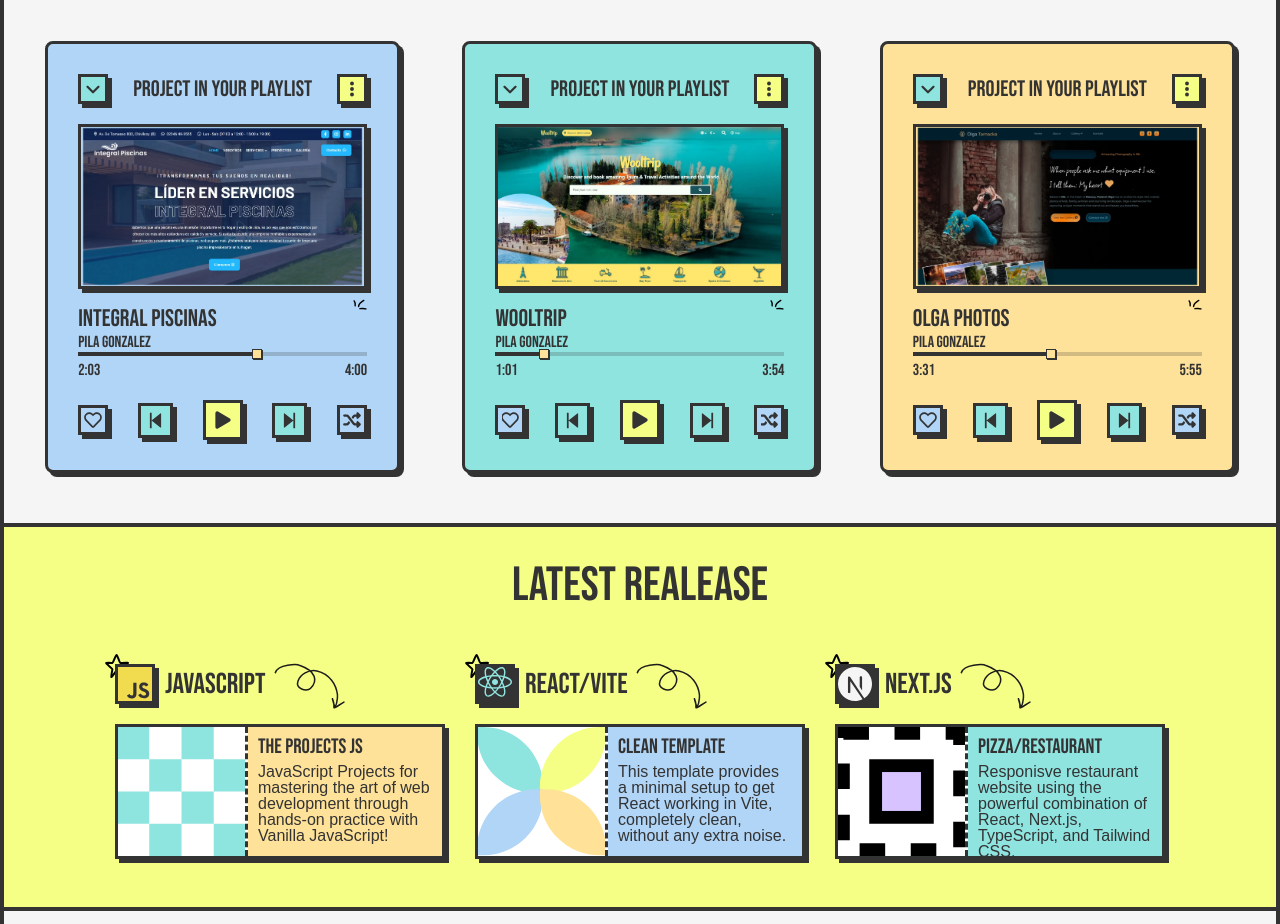
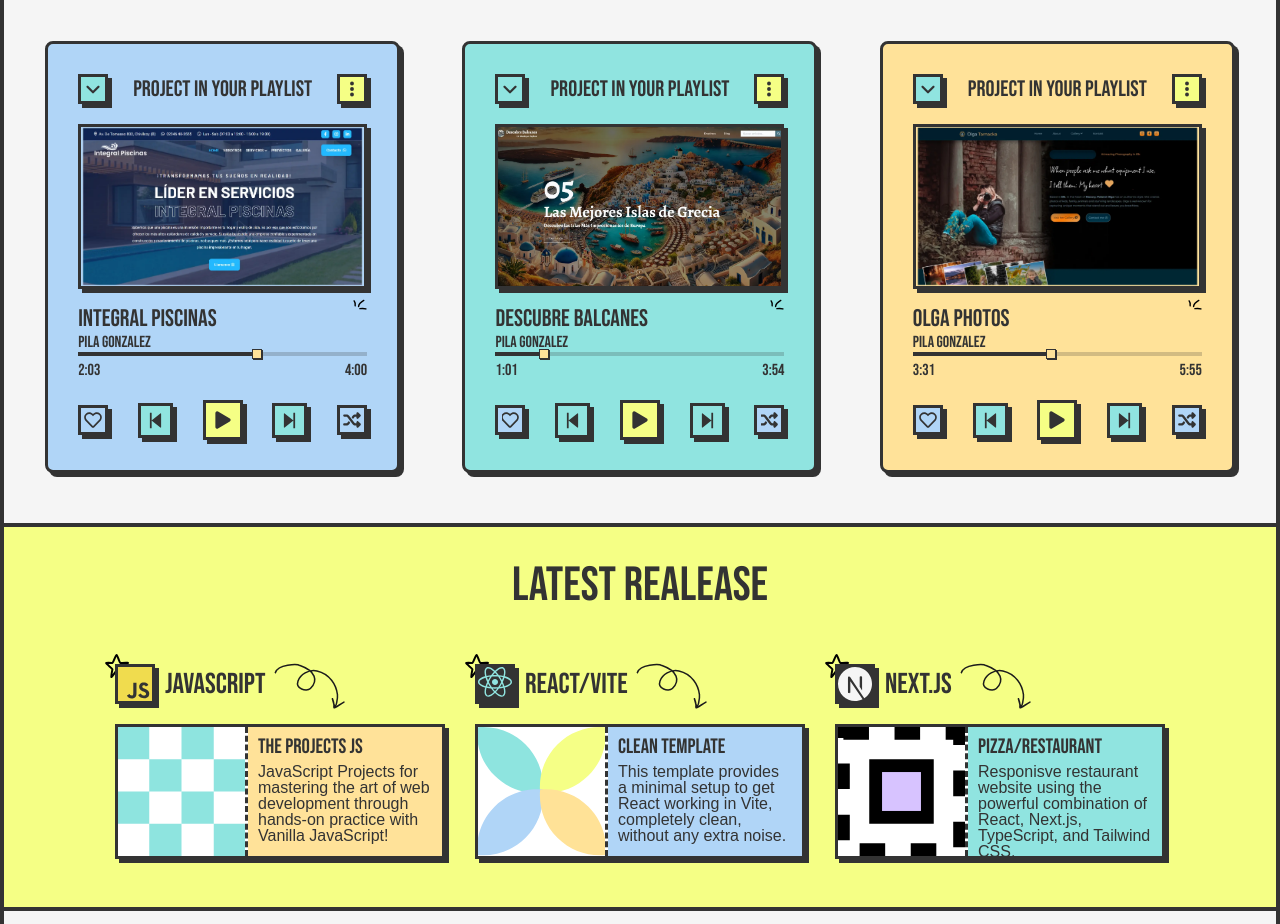
Before and after one commit to Pilag6/pila.dev, a React (Vite) app: page / in a window 1280 px wide. Shown: the part 1380-2304 px from the top of the page. Built offline with nearby package versions, Linux system fonts and the light colour scheme; a web font is replaced by a local one.

Commit message:
chore: Update ProjectsSection.jsx with new project image and URL

```diff
--- a/src/components/Projects/ProjectsSection.jsx
+++ b/src/components/Projects/ProjectsSection.jsx
@@ -7,9 +7,9 @@ import { FaGithubSquare } from "react-icons/fa";
 import ecommerce from "../../assets/projects/ecommerce-crusaders.webp";
 import riverPlate from "../../assets/projects/river-plate.webp";
 import olga from "../../assets/projects/olga.webp";
-import wooltrip from "../../assets/projects/wooltrip.webp";
+// import wooltrip from "../../assets/projects/wooltrip.webp";
 import integral from "../../assets/projects/integral.webp";
-// import bauchbaum from "../../assets/projects/bauchbaum.webp";
+import descubre from "../../assets/projects/descubre.webp";
 import akpica from "../../assets/projects/akpica.webp";
 import ProjectsRelease from "./ProjectsRelease.jsx";
 import mern from "../../assets/projects/mern.webp";
@@ -82,14 +82,14 @@ const ProjectsSection = () => {
 
                 {/* CARD #5 */}
                 <ProjectsCards
-                    title={"WoolTrip"}
+                    title={"Descubre Balcanes"}
                     bgCard={"hsl(177, 61%, 73%) "}
-                    image={wooltrip}
+                    image={descubre}
                     span={"span-5"}
                     widthSpan={"15%"}
                     time1={"1:01"}
                     time2={"3:54"}
-                    url={"https://pilag6.github.io/Wooltrip---Tour-Travel/"}
+                    url={"https://descubrebalcanes.com/"}
                 />
 
                 {/* CARD #6 */}
```
Also changed, not shown: src/assets/projects/descubre.webp (added), 1 other file (tests, documents, lock files or other folders).
